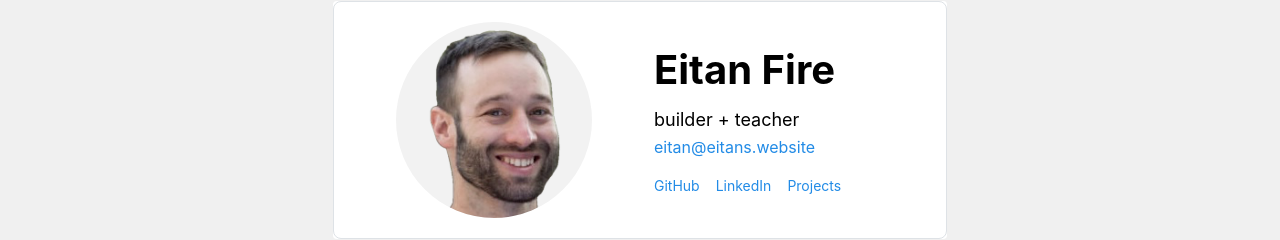
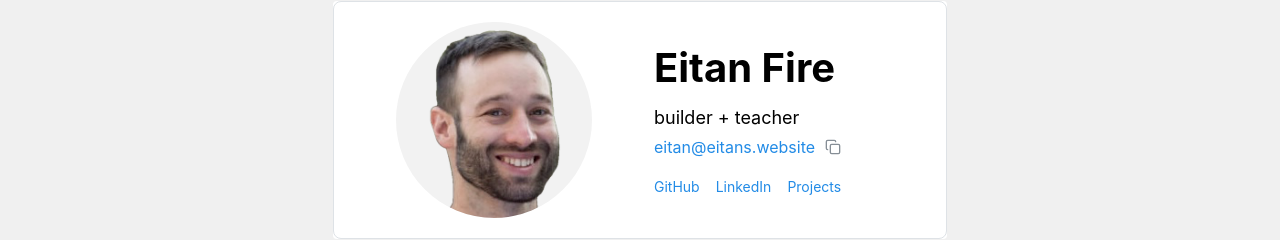
Before and after one commit to eitanfire/landing-page, a React (Vite) app: page / in a window 1280 px wide. Shown: the part 228-468 px from the top of the page. Built offline with nearby package versions, Linux system fonts and the light colour scheme.

Commit message:
update EmailContaact to use mailto functionality and copy to clipboard functionality

```diff
--- a/package.json
+++ b/package.json
@@ -11,6 +11,8 @@
   "dependencies": {
     "@mantine/core": "^7.5.1",
     "@mantine/hooks": "^7.5.1",
+    "@mantine/notifications": "^7.16.3",
+    "@tabler/icons-react": "^3.30.0",
     "lucide-react": "^0.474.0",
     "react": "^18.2.0",
     "react-dom": "^18.2.0",
--- a/src/components/EmailContact.tsx
+++ b/src/components/EmailContact.tsx
@@ -1,26 +1,41 @@
-import React, { useState } from 'react';
-import { Anchor } from '@mantine/core';
+import { Group, Anchor, CopyButton, Tooltip, ActionIcon } from "@mantine/core";
+import { Copy } from "lucide-react";
 
-const EmailContact: React.FC = () => {
-  const handleCopyClick = (event: React.MouseEvent<HTMLAnchorElement>) => {
-    event.preventDefault();
+interface EmailContactProps {
+  email?: string;
+}
 
-    const emailInput = document.getElementById('emailInput');
-    const email = emailInput?.textContent?.trim();
-
-    if (email) {
-      navigator.clipboard.writeText(email);
-      localStorage.setItem('copiedEmail', email);
-      alert('Email address copied!');
-    }
-  };
-
+const EmailContact = ({
+  email = "eitan@eitans.website",
+}: EmailContactProps) => {
   return (
-    <div id="emailInput">
-      <Anchor href="#" onClick={handleCopyClick}>
-        eitan@eitans.website
+    <Group gap={4} align="center">
+      <Anchor
+        href={`mailto:${email}`}
+        style={(theme) => ({
+          color: theme.colors.blue[6],
+          textDecoration: "none",
+          "&:hover": {
+            textDecoration: "underline",
+          },
+        })}
+      >
+        {email}
       </Anchor>
-    </div>
+      <CopyButton value={email} timeout={2000}>
+        {({ copied, copy }) => (
+          <Tooltip label={copied ? "Copied!" : "Copy"}>
+            <ActionIcon
+              color={copied ? "teal" : "gray"}
+              variant="subtle"
+              onClick={copy}
+            >
+              <Copy size={16} />
+            </ActionIcon>
+          </Tooltip>
+        )}
+      </CopyButton>
+    </Group>
   );
 };
 
```
Also changed, not shown: src/components/ContactItem.tsx (added, +98 -0 lines), 1 other file (tests, documents, lock files or other folders).
